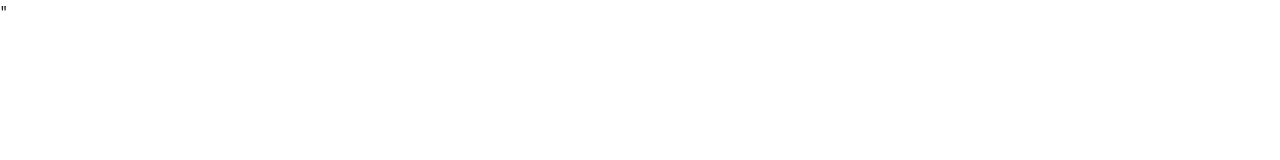
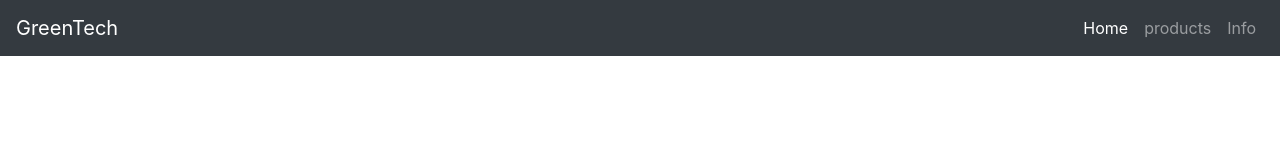
Before and after one commit to coderCadu/APS_Landing_Page, a plain HTML site: page index.html in a window 1280 px wide. Drawn offline with Linux system fonts and the light colour scheme.

Commit message:
Create navbar

```diff
--- a/index.html
+++ b/index.html
@@ -5,17 +5,33 @@
         <meta name="viewport" content="width=device-width, initial-scale=1, shrink-to-fit=no">
         <title>GreenTech</title>
 
-        <link rel="stylesheet" href="bootstrap-4.3.1-dist/css/bootstrap.min.css">
+        <link rel="stylesheet" href="bootstrap/css/bootstrap.css">
         <link rel="stylesheet" href="style.css">
     </head>
     <body>
-        <div class="<div class="container">
+        <nav class="navbar navbar-expand-lg navbar-dark bg-dark fixed-top">
+            <a class="navbar-brand" href="index.html">GreenTech</a>
+            <button class="navbar-toggler navbar-toggler-right" type="button" data-toggle="collapse" data-target="#navbarNavAltMarkup" aria-controls="navbarNavAltMarkup" aria-expanded="false" aria-label="Toggle navigation">
+                <span class="navbar-toggler-icon"></span>
+            </button>
 
-        </div>"
+            <div class="collapse navbar-collapse justify-content-end" id="navbarNavAltMarkup">
+                <div class="navbar-nav">
+                <a class="nav-item nav-link active" href="index.html">Home <span class="sr-only">(current)</span></a>
+                <a class="nav-item nav-link" href="#">products</a>
+                <a class="nav-item nav-link" href="#">Info</a>
+                </div>
+            </div>
+        </nav>
+
+        <div class="container">
+
+        </div>
 
         <script src="script.js"></script>
         <script src="JQuery/jquery-3.3.1.js"></script>
-        <script src="bootstrap-4.3.1-dist/js/bootstrap.bundle.js"></script>
-        <script src="bootstrap-4.3.1-dist/js/bootstrap.min.js"></script>
+        <script src="bootstrap/js/bootstrap.bundle.js"></script>
+        <script src="bootstrap/js/bootstrap.js"></script>
+
     </body>
 </html>
```
Also changed, not shown: bootstrap/css/bootstrap-grid.css (renamed from bootstrap-4.3.1-dist/css/bootstrap-grid.css), bootstrap/css/bootstrap-grid.min.css (renamed from bootstrap-4.3.1-dist/css/bootstrap-grid.min.css), bootstrap/css/bootstrap-reboot.css (renamed from bootstrap-4.3.1-dist/css/bootstrap-reboot.css), bootstrap/css/bootstrap-reboot.min.css (renamed from bootstrap-4.3.1-dist/css/bootstrap-reboot.min.css), bootstrap/css/bootstrap.css (renamed from bootstrap-4.3.1-dist/css/bootstrap.css), bootstrap/css/bootstrap.min.css (renamed from bootstrap-4.3.1-dist/css/bootstrap.min.css), bootstrap/js/bootstrap.bundle.js (renamed from bootstrap-4.3.1-dist/js/bootstrap.bundle.js), bootstrap/js/bootstrap.bundle.min.js (renamed from bootstrap-4.3.1-dist/js/bootstrap.bundle.min.js), bootstrap/js/bootstrap.js (renamed from bootstrap-4.3.1-dist/js/bootstrap.js), bootstrap/js/bootstrap.min.js (renamed from bootstrap-4.3.1-dist/js/bootstrap.min.js), 20 other files.
